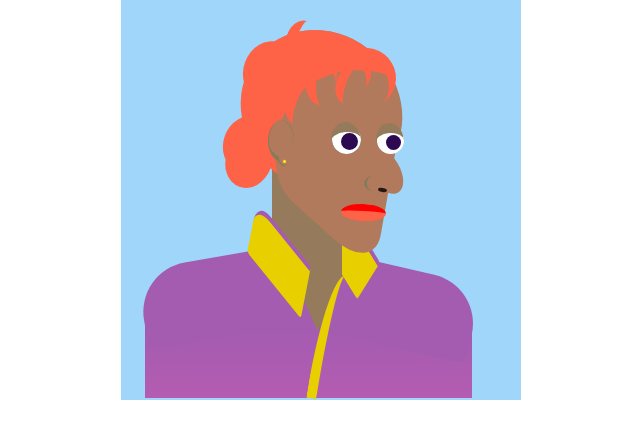
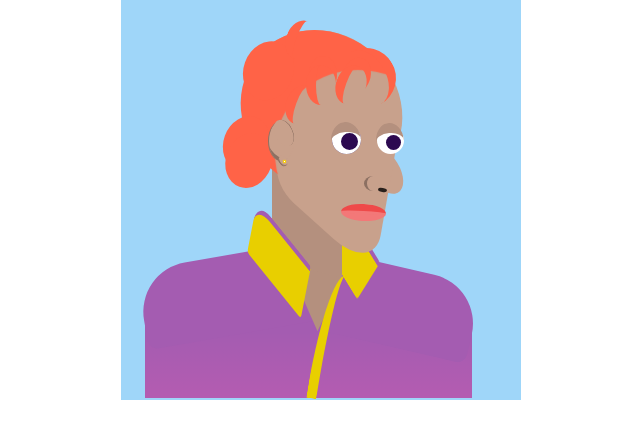
Before and after one commit to emiliacb/portraitCSSPURE, a plain HTML site: page index.html in a window 1280 px wide. Shown: the whole page, without its empty margins (319-959 px from the left). Drawn offline with Linux system fonts and the light colour scheme.

Commit message:
changed skin color

```diff
--- a/styles.css
+++ b/styles.css
@@ -48,7 +48,7 @@
 .face1 {
 	margin-top: -270px;
 	margin-left: 1px;
-	background-color:  #b17a5c;
+	background-color: #c8a18c;
 	width:  160px;
 	height:  160px;
 	border-radius: 50%;
@@ -58,7 +58,7 @@
 
 .face2 {
 	margin: -100px 0 0 30px;
-	background-color:  #b17a5c;
+	background-color:  #c8a18c;
 	width:  100px;
 	height:  140px;
 	border-radius: 0  0 40px 20px;
@@ -68,7 +68,7 @@
 
 .noise {
 	margin-top: 10px;
-	background-color: #b17a5c;
+	background-color: #c8a18c;
 	width: 40px;
 	height: 40px;;
 	border-radius: 50%;
@@ -78,7 +78,7 @@
 }
 
 .cuello {
-	background-color: #957a5c;
+	background-color: #b4907e;
 	width: 70px;
 	height: 120px;
 	margin: -25px 0 0 -28px;
@@ -112,7 +112,7 @@
 	height: 0;
 	border-width: 30px 60px 25px 0;
 	border-style: solid;
-	border-color: transparent #957a5c transparent transparent;
+	border-color: transparent #b4907e transparent transparent;
 	transform: rotateZ(-90deg) skew(-15deg);
 	border-radius: 5px;
 	margin: -74px 11.5px 0 0;
@@ -154,7 +154,7 @@
 	height: 27px;
 	border-radius: 50%;
 	z-index: 12;
-	border-top: 10px solid #957a5c;
+	border-top: 10px solid #b4907e;
 	margin:  -70px -50px 0 0;
 	transform: rotate(-5deg);
 }
@@ -169,9 +169,9 @@
 	width:  45px;
 	height: 3px;
 	border-width:  7px 0 7px 0;
-	border-color:  red transparent tomato transparent;
+	border-color:  #ef4949 transparent #F37878 transparent;
 	border-style: solid;
-	background-color: tomato;
+	background-color: #F37878;
 	border-radius: 50%;
 	z-index: 12;
 	margin: 50px -85px 0 0;
@@ -182,7 +182,7 @@
 	width: 15px;
 	height: 15px;
 	background-color: transparent;
-	border-left: 3px solid #857a5c;
+	border-left: 3px solid #8c7062;
 	border-radius: 50%;
 	z-index: 12;
 	margin: -45px -103px 0 0;
@@ -248,18 +248,18 @@
 .oreja {
 	width: 25px;
 	height: 40px;
-	background-color: #b17a5c;
-	border-left: 1px solid  #857a5c;
+	background-color: #c8a18c;
+	border-left: 1px solid  #8c7062;
 	border-radius: 50%;
 	z-index: 20;
 	margin: -279px 80px 0 0;
-	box-shadow: inset 6px -12px 0 -10px #857a5c;
+	box-shadow: inset 6px -12px 0 -10px #8c7062;
 }
 
 .oreja.dos {
 	margin: -48px 75px 0 0;
 	border-left: none;
-	border-right: 1px solid  #857a5c;
+	border-right: 1px solid  #8c7062;
 	box-shadow: none;
 	transform: scale(0.7) rotate(-25deg);
 }
@@ -267,7 +267,7 @@
 .oreja.lobulo {
 	margin: -12px 77px 0 0;
 	border: none;
-	border: solid #857a5c;
+	border: solid #8c7062;
 	border-width:  0 0 0 5px;
 	transform: scale(0.28) rotate(-35deg);
 }
```
Also changed, not shown: img/iter5.jpeg (added), 1 other file.
